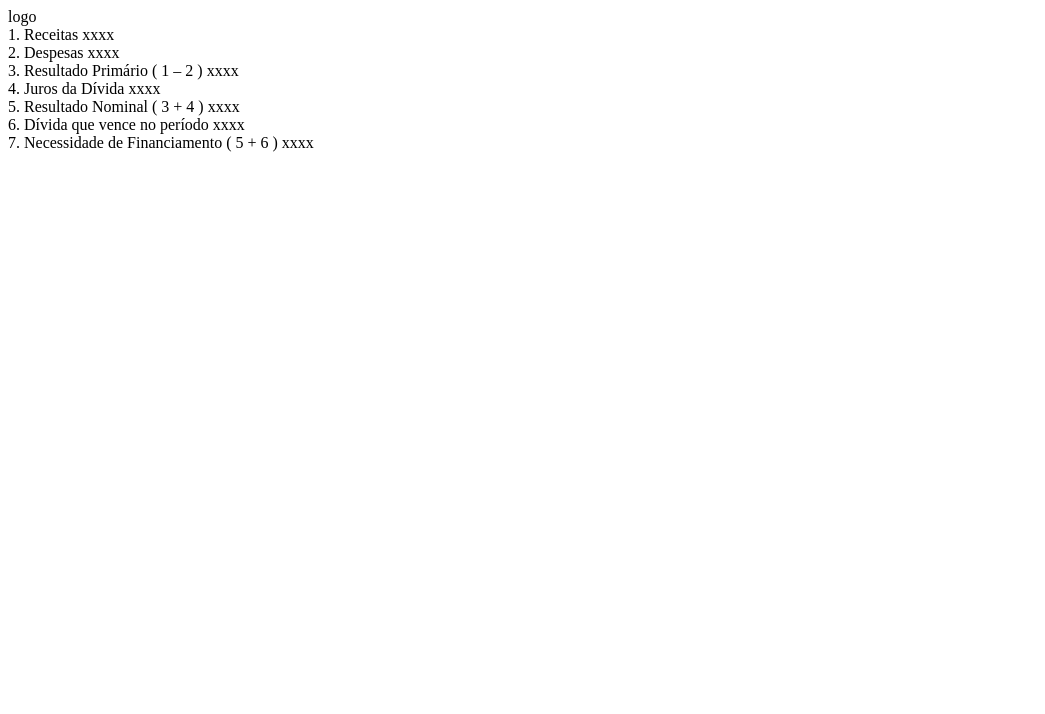
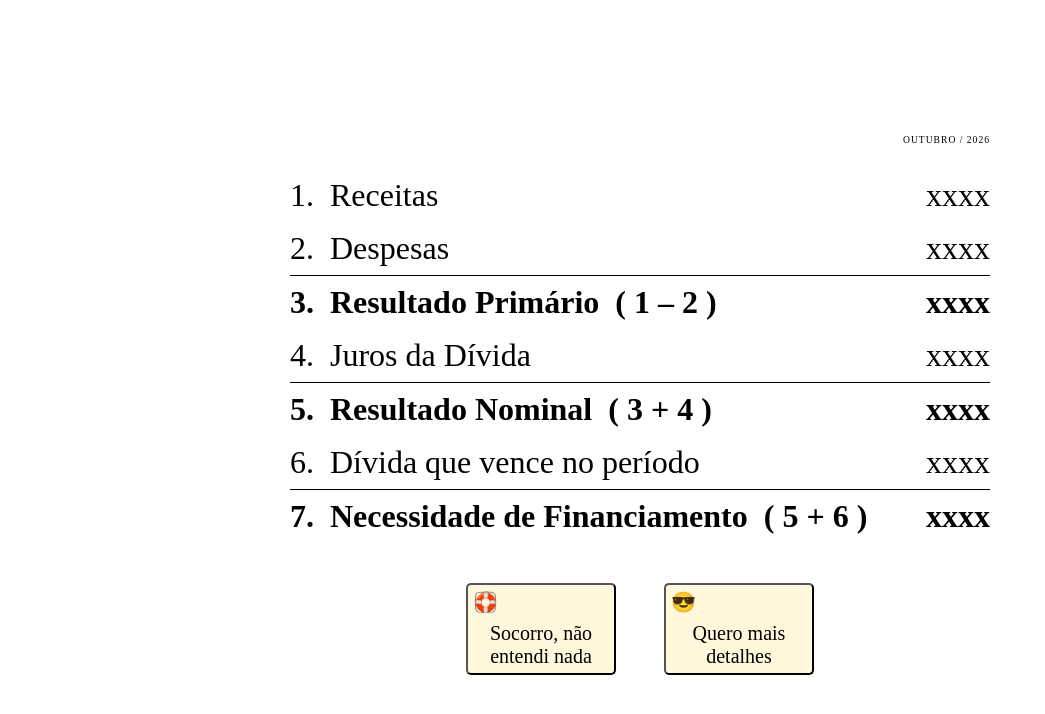
Before and after one commit to tesouro/nova-landing-tt, a plain HTML site: page index.html in a window 1280 px wide. Shown: the whole page, without its empty margins (0-1045 px from the left). Drawn offline with Linux system fonts and the light colour scheme.

Commit message:
primeira estilizada

```diff
--- a/index.html
+++ b/index.html
@@ -4,16 +4,21 @@
     <meta charset="UTF-8">
     <meta name="viewport" content="width=device-width, initial-scale=1.0">
     <title>Protótipo de Nova Landing TT</title>
+    <link rel="stylesheet" href="style.css">
 </head>
 <body>
 
-    <header>logo</header>
+    <header>
+        <img class="logo" src="tt-logo-int.png" alt="Logo do Tesouro Nacional Transparente" srcset="">
+    </header>
 
     <main>
 
         <div class="container-tabela-resultado">
 
             <div class="wrapper-tabela-resultado">
+
+                <p class="data-atualizacao">OUTUBRO / 2026</p>
 
                 <div class="linha-tabela-resultado" data-linha="receitas">
                     <span class="index-linha-tabela-resultado">1.</span>
@@ -26,8 +31,6 @@
                     <span class="conceito-linha-tabela-resultado">Despesas</span>
                     <span class="valor-linha-tabela-resultado" data-valor-linha-tabela="despesas">xxxx</span>
                 </div>
-
-                <div class="divisor-linha-tabela-resultado"></div>
 
                 <div class="linha-tabela-resultado" data-linha="resultado primario">
                     <span class="index-linha-tabela-resultado">3.</span>
@@ -42,8 +45,6 @@
                     <span class="valor-linha-tabela-resultado" data-valor-linha-tabela="juros">xxxx</span>
                 </div>
 
-                <div class="divisor-linha-tabela-resultado"></div>
-
                 <div class="linha-tabela-resultado" data-linha="resultado nominal">
                     <span class="index-linha-tabela-resultado">5.</span>
                     <span class="conceito-linha-tabela-resultado">Resultado Nominal</span>
@@ -57,13 +58,16 @@
                     <span class="valor-linha-tabela-resultado" data-valor-linha-tabela="vencimentos">xxxx</span>
                 </div>
 
-                <div class="divisor-linha-tabela-resultado"></div>
-
                 <div class="linha-tabela-resultado" data-linha="necessidade de financiamento">
                     <span class="index-linha-tabela-resultado">7.</span>
                     <span class="conceito-linha-tabela-resultado">Necessidade de Financiamento</span>
                     <span class="operacao-linha-tabela-resultado">( 5 + 6 )</span>
                     <span class="valor-linha-tabela-resultado" data-valor-linha-tabela="necessidade de financiamento">xxxx</span>
+                </div>
+
+                <div class="wrapper-botoes-landing">
+                    <button><span>🛟</span><span>Socorro, não entendi nada</span></button>
+                    <button><span>😎</span><span>Quero mais detalhes</span></button>
                 </div>
 
             </div>
--- a/style.css
+++ b/style.css
@@ -0,0 +1,98 @@
+* {
+    box-sizing: border-box;
+}
+
+:root {
+
+}
+
+.logo {
+    display: block;
+
+}
+
+.container-tabela-resultado {
+
+    position: fixed;
+    top: 0;
+    bottom: 0;
+    left: 0;
+    right: 0;
+    display: grid;
+    place-items: center;
+
+}
+
+.wrapper-tabela-resultado {
+
+    width: 700px;
+    font-size: 2rem;
+
+}
+
+.data-atualizacao {
+
+    font-size: .3em;
+    letter-spacing: 1px;
+    text-align: right;
+    margin-bottom: 2rem;;
+
+}
+
+.linha-tabela-resultado {
+
+    margin-top: .5em;
+    display: flex;
+    flex-direction: row;
+    justify-content: flex-start;
+    gap: .5em;
+
+}
+
+[data-linha="resultado primario"],
+[data-linha="resultado nominal"],
+[data-linha="necessidade de financiamento"] {
+
+    margin-top: .25em;
+    padding-top: .25em;
+    border-top: 1px solid black;
+    font-weight: bold;
+
+}
+
+.valor-linha-tabela-resultado {
+
+    margin-left: auto;
+
+}
+
+.divisor-linha-tabela-resultado {
+
+    margin-top: .5em;
+    border-bottom: 2px solid black;
+
+}
+
+.wrapper-botoes-landing {
+
+    display: flex;
+    justify-content: center;
+    margin-top: 3rem;
+    gap: 3rem;
+
+}
+
+.wrapper-botoes-landing button {
+
+    width: 150px;
+    background-color: cornsilk;
+    font-family: inherit;
+    font-size: 1.25rem;
+    display: flex;
+    flex-direction: column;
+    gap: .5rem;
+    border-radius: 5px;
+    padding: 5px;
+
+
+}
```
Also changed, not shown: tt-logo-int.png (added).
